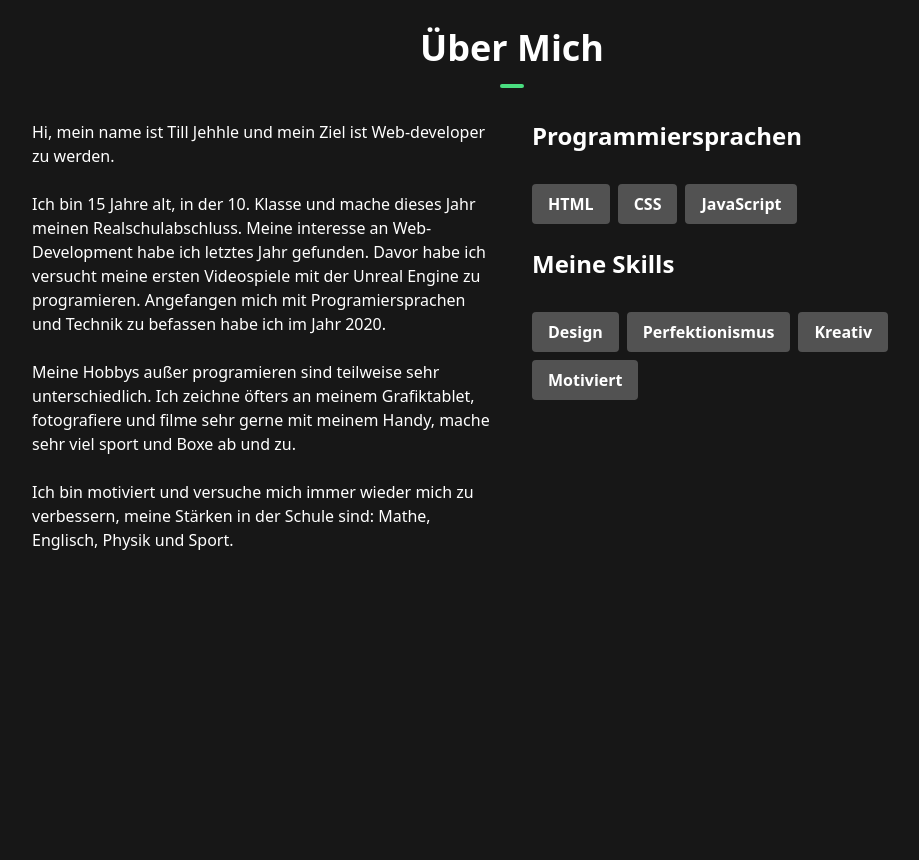
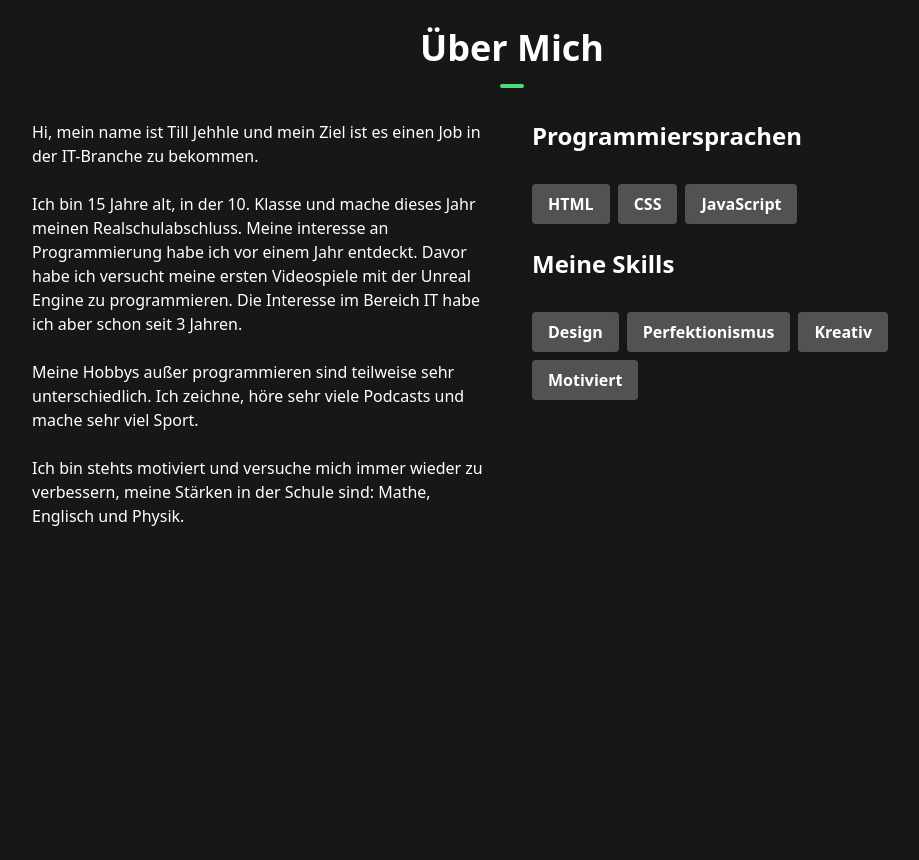
Before and after one commit to Till-Jehle/Final2, a Next.js app: page / in a window 1280 px wide. Shown: the part 1020-1880 px from the top of the page, without its empty margins (128-1047 px from the left). Built offline with nearby package versions, Linux system fonts and the light colour scheme.

Commit message:
Update AboutSection.tsx

```diff
--- a/components/AboutSection.tsx
+++ b/components/AboutSection.tsx
@@ -26,25 +26,22 @@ const AboutSection = () => {
         <div className="flex flex-col space-y-10 items-stretch justify-center align-top px-6 text-white md:space-x-10 md:space-y-0 md:p-4 md:flex-row md:text-left">
           <div className="md:w-1/2 ">
             <p>
-              Hi, mein name ist Till Jehhle und mein Ziel ist Web-developer
-              zu werden.
+              Hi, mein name ist Till Jehhle und mein Ziel ist es einen Job in der IT-Branche zu bekommen.
             </p>
             <br />
             <p>
               Ich bin 15 Jahre alt, in der 10. Klasse und mache dieses Jahr meinen Realschulabschluss.
-              Meine interesse an Web-Development habe ich letztes Jahr gefunden. Davor habe ich versucht meine ersten Videospiele
-              mit der Unreal Engine zu programieren. Angefangen mich mit Programiersprachen und Technik zu befassen
-              habe ich im Jahr 2020.
+              Meine interesse an Programmierung habe ich vor einem Jahr entdeckt. Davor habe ich versucht meine ersten Videospiele
+              mit der Unreal Engine zu programmieren. Die Interesse im Bereich IT habe ich aber schon seit 3 Jahren.
             </p>
             <br />
             <p>
-              Meine Hobbys außer programieren sind teilweise sehr unterschiedlich. Ich zeichne öfters an meinem Grafiktablet,
-              fotografiere und filme sehr gerne mit meinem Handy, mache sehr viel sport und Boxe ab und zu.
+              Meine Hobbys außer programmieren sind teilweise sehr unterschiedlich. Ich zeichne, höre sehr viele Podcasts und mache sehr viel Sport.
             </p>
             <br />
             <p>
-             Ich bin motiviert und versuche mich immer wieder mich zu verbessern, meine Stärken in der Schule sind: Mathe, Englisch,
-             Physik und Sport.
+             Ich bin stehts motiviert und versuche mich immer wieder zu verbessern, meine Stärken in der Schule sind: Mathe, Englisch und
+             Physik.
             </p>
           </div>
           <div className="text-center md:w-1/2 md:text-left">
```
